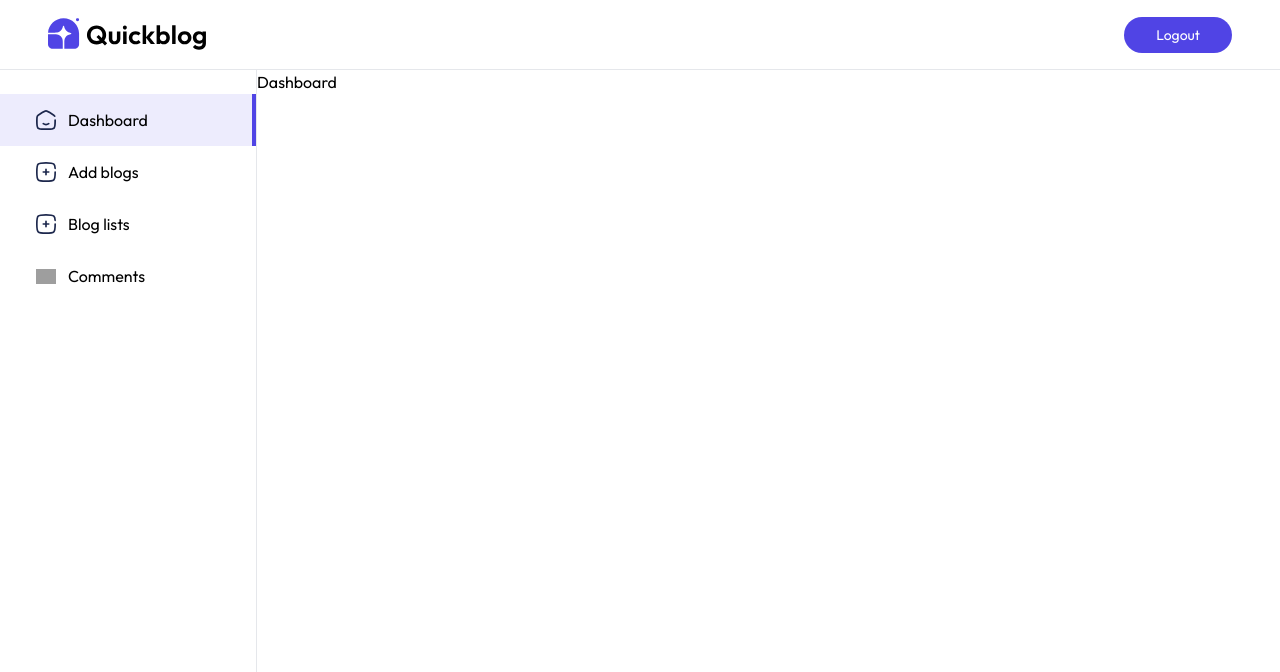
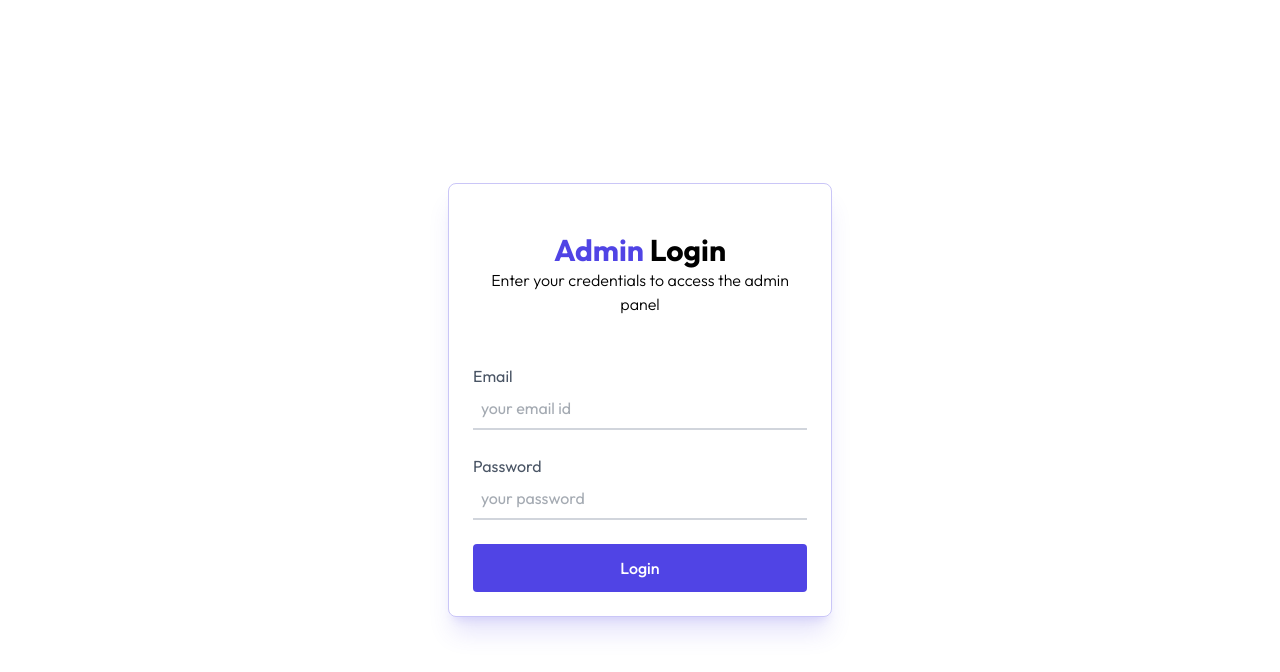
Before and after one commit to natitam1/QuickBlog-Natnael, a React (Vite) app in the folder client/: page /admin in a window 1280 px wide. Shown: the top 672 px of the page. Built offline with nearby package versions, Linux system fonts and the light colour scheme; grey boxes are pictures that could not be loaded.

Commit message:
Add input form for auth

```diff
--- a/client/src/App.jsx
+++ b/client/src/App.jsx
@@ -7,6 +7,7 @@
 import AddBlog from "./pages/admin/AddBlog";
 import ListBlog from "./pages/admin/ListBlog";
 import Comments from "./pages/admin/Comments";
+import Login from "./components/admin/Login";
 
 const App = () => {
   return (
@@ -14,7 +15,7 @@
       <Routes>
         <Route path="/" element={<Home />} />
         <Route path="/blog/:id" element={<Blog />} />
-        <Route path="/admin" element={<Layout />}>
+        <Route path="/admin" element={false ? <Layout /> : <Login />}>
           <Route index element={<Dashboard />} />
           <Route path="addBlog" element={<AddBlog />} />
           <Route path="listBlog" element={<ListBlog />} />
--- a/client/src/components/admin/Login.jsx
+++ b/client/src/components/admin/Login.jsx
@@ -0,0 +1,61 @@
+import React, { useState } from "react";
+
+const Login = () => {
+  const [email, setEmail] = useState("");
+  const [password, setPassword] = useState("");
+  const handleSubmit = async (e) => {
+    e.preventDefault();
+  };
+  return (
+    <div className="flex items-center justify-center h-screen">
+      <div className="w-full max-w-sm p-6 max-md:m-6 border border-primary/30 shadow-xl shadow-primary/15 rounded-lg">
+        <div className="flex items-center justify-center flex-col">
+          <div className="w-full py-6 text-center">
+            <h1 className="text-3xl font-bold">
+              <span className="text-primary">Admin</span> Login
+            </h1>
+            <p className="font-light">
+              Enter your credentials to access the admin panel
+            </p>
+          </div>
+          <form
+            onSubmit={handleSubmit}
+            className="mt-6 w-full sm:max-w-md text-gray-600"
+          >
+            <div className="flex flex-col">
+              <label> Email </label>
+              <input
+                value={email}
+                onChange={(e) => setEmail(e.target.value)}
+                type="email"
+                required
+                placeholder="your email id"
+                className="border-b-2 border-gray-300 p-2 outline-none mb-6"
+              />
+            </div>
+            <div className="flex flex-col">
+              <label> Password </label>
+              <input
+                value={password}
+                onChange={(e) => setPassword(e.target.value)}
+                type="password"
+                required
+                placeholder="your password"
+                className="border-b-2 border-gray-300 p-2 outline-none mb-6"
+              />
+            </div>
+            <button
+              type="submit"
+              className="w-full py-3 font-medium bg-primary text-white rounded cursor-pointer hover:bg-primary/90 transition-all"
+            >
+              {" "}
+              Login{" "}
+            </button>
+          </form>
+        </div>
+      </div>
+    </div>
+  );
+};
+
+export default Login;
```
